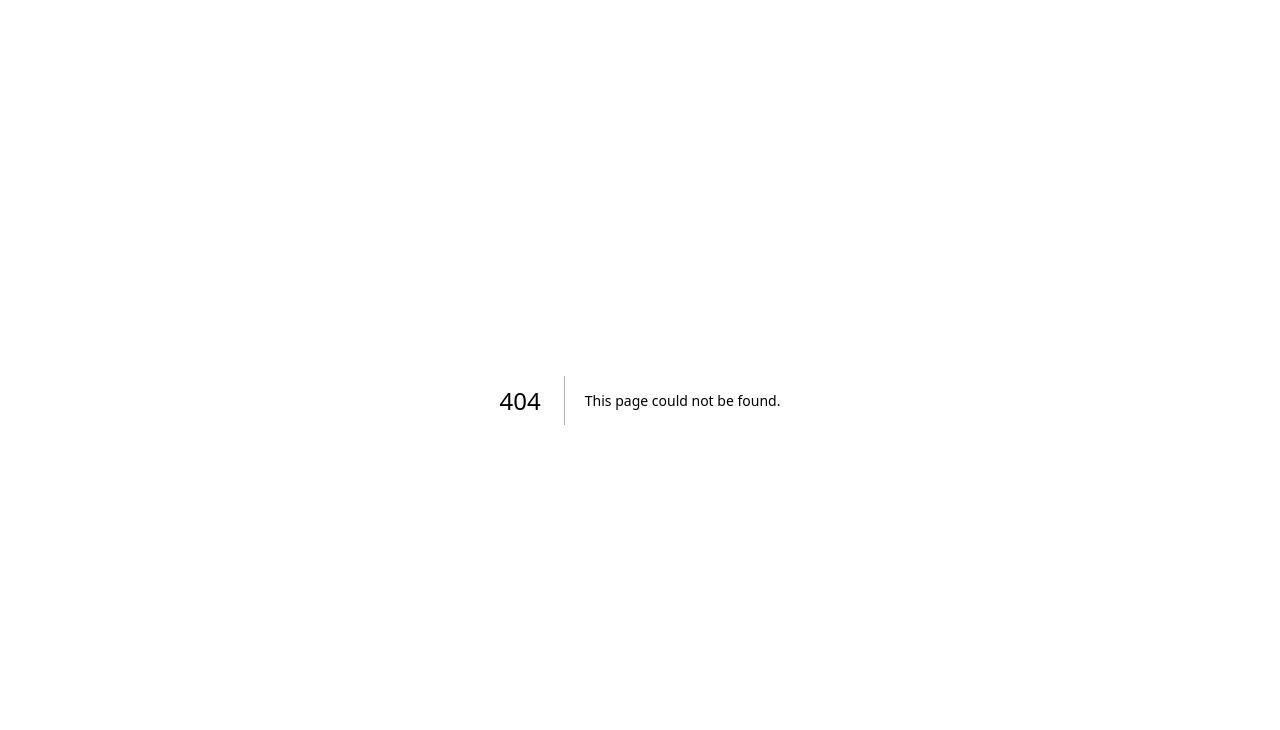
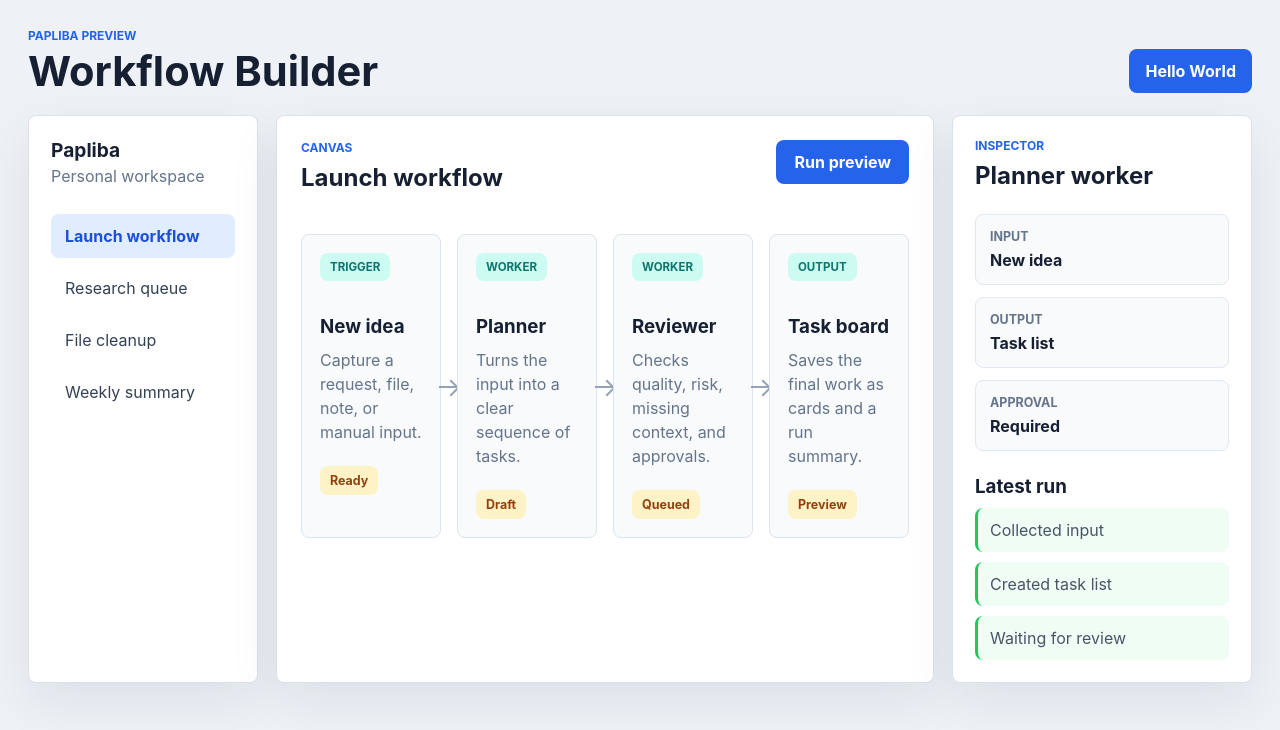
Before and after one commit to sunnybharne/papliba, a Next.js app in the folder src/Papliba.Web/: page /concept in a window 1280 px wide. Before the commit this address had no page. Shown: the top 730 px of the page. Built offline with nearby package versions, Linux system fonts and the light colour scheme.

Commit message:
feat: add workflow concept preview

```diff
--- /dev/null
+++ b/src/Papliba.Web/src/app/concept/concept.module.css
@@ -0,0 +1,263 @@
+.screen {
+  min-height: 100vh;
+  padding: 28px;
+  color: #172033;
+  background: #eef2f7;
+}
+
+.header {
+  display: flex;
+  gap: 20px;
+  align-items: flex-end;
+  justify-content: space-between;
+  max-width: 1280px;
+  margin: 0 auto 22px;
+}
+
+.eyebrow {
+  margin: 0 0 8px;
+  color: #2563eb;
+  font-size: 0.75rem;
+  font-weight: 700;
+  letter-spacing: 0;
+  text-transform: uppercase;
+}
+
+.header h1,
+.canvas h2,
+.inspector h2,
+.node h3,
+.runList h3 {
+  margin: 0;
+  color: #172033;
+}
+
+.header h1 {
+  font-size: 2.6rem;
+  line-height: 1;
+}
+
+.homeLink,
+.runButton {
+  border: 0;
+  border-radius: 8px;
+  color: #ffffff;
+  background: #2563eb;
+  font: inherit;
+  font-weight: 700;
+  text-decoration: none;
+}
+
+.homeLink {
+  padding: 12px 16px;
+}
+
+.runButton {
+  padding: 12px 18px;
+  cursor: pointer;
+}
+
+.workspace {
+  display: grid;
+  grid-template-columns: 230px minmax(460px, 1fr) 300px;
+  gap: 18px;
+  max-width: 1280px;
+  margin: 0 auto;
+}
+
+.sidebar,
+.canvas,
+.inspector {
+  min-height: 560px;
+  border: 1px solid #d8e0eb;
+  border-radius: 8px;
+  background: #ffffff;
+  box-shadow: 0 18px 50px rgba(15, 23, 42, 0.08);
+}
+
+.sidebar,
+.inspector {
+  padding: 22px;
+}
+
+.brandBlock {
+  display: grid;
+  gap: 4px;
+  margin-bottom: 28px;
+}
+
+.brandBlock strong {
+  color: #172033;
+  font-size: 1.2rem;
+}
+
+.brandBlock span {
+  color: #64748b;
+}
+
+.navList {
+  display: grid;
+  gap: 8px;
+}
+
+.navList a {
+  padding: 12px 14px;
+  border-radius: 8px;
+  color: #334155;
+  text-decoration: none;
+}
+
+.navList .activeItem {
+  color: #1d4ed8;
+  background: #e0ecff;
+  font-weight: 700;
+}
+
+.canvas {
+  padding: 24px;
+}
+
+.canvasHeader {
+  display: flex;
+  gap: 16px;
+  align-items: flex-start;
+  justify-content: space-between;
+  margin-bottom: 42px;
+}
+
+.nodeRail {
+  display: grid;
+  grid-template-columns: repeat(4, minmax(0, 1fr));
+  gap: 16px;
+}
+
+.node {
+  position: relative;
+  min-height: 250px;
+  padding: 18px;
+  border: 1px solid #dbe4ef;
+  border-radius: 8px;
+  background: #f8fafc;
+}
+
+.nodeType {
+  display: inline-flex;
+  margin-bottom: 34px;
+  padding: 7px 10px;
+  border-radius: 8px;
+  color: #0f766e;
+  background: #ccfbf1;
+  font-size: 0.72rem;
+  font-weight: 700;
+  text-transform: uppercase;
+}
+
+.node p {
+  margin: 10px 0 22px;
+  color: #64748b;
+  line-height: 1.5;
+}
+
+.node strong {
+  display: inline-flex;
+  padding: 7px 10px;
+  border-radius: 8px;
+  color: #92400e;
+  background: #fef3c7;
+  font-size: 0.78rem;
+}
+
+.connector {
+  position: absolute;
+  top: 50%;
+  right: -17px;
+  width: 18px;
+  height: 2px;
+  background: #94a3b8;
+}
+
+.connector::after {
+  position: absolute;
+  top: -4px;
+  right: 0;
+  width: 10px;
+  height: 10px;
+  border-top: 2px solid #94a3b8;
+  border-right: 2px solid #94a3b8;
+  content: "";
+  transform: rotate(45deg);
+}
+
+.details {
+  display: grid;
+  gap: 12px;
+  margin: 24px 0;
+}
+
+.details div {
+  padding: 14px;
+  border: 1px solid #e2e8f0;
+  border-radius: 8px;
+  background: #f8fafc;
+}
+
+.details dt {
+  margin-bottom: 6px;
+  color: #64748b;
+  font-size: 0.78rem;
+  font-weight: 700;
+  text-transform: uppercase;
+}
+
+.details dd {
+  margin: 0;
+  color: #172033;
+  font-weight: 700;
+}
+
+.runList {
+  display: grid;
+  gap: 10px;
+}
+
+.runList p {
+  margin: 0;
+  padding: 12px;
+  border-left: 3px solid #22c55e;
+  border-radius: 8px;
+  color: #475569;
+  background: #f0fdf4;
+}
+
+@media (max-width: 1240px) {
+  .workspace,
+  .nodeRail {
+    grid-template-columns: 1fr;
+  }
+
+  .sidebar,
+  .canvas,
+  .inspector,
+  .node {
+    min-height: auto;
+  }
+
+  .connector {
+    display: none;
+  }
+}
+
+@media (max-width: 640px) {
+  .screen {
+    padding: 18px;
+  }
+
+  .header,
+  .canvasHeader {
+    display: grid;
+  }
+
+  .header h1 {
+    font-size: 2.1rem;
+  }
+}
--- /dev/null
+++ b/src/Papliba.Web/src/app/concept/page.tsx
@@ -0,0 +1,122 @@
+import Link from "next/link";
+import styles from "./concept.module.css";
+
+const workflowNodes = [
+  {
+    type: "Trigger",
+    title: "New idea",
+    detail: "Capture a request, file, note, or manual input.",
+    status: "Ready",
+  },
+  {
+    type: "Worker",
+    title: "Planner",
+    detail: "Turns the input into a clear sequence of tasks.",
+    status: "Draft",
+  },
+  {
+    type: "Worker",
+    title: "Reviewer",
+    detail: "Checks quality, risk, missing context, and approvals.",
+    status: "Queued",
+  },
+  {
+    type: "Output",
+    title: "Task board",
+    detail: "Saves the final work as cards and a run summary.",
+    status: "Preview",
+  },
+];
+
+const runs = [
+  "Collected input",
+  "Created task list",
+  "Waiting for review",
+];
+
+export default function ConceptPage() {
+  return (
+    <main className={styles.screen}>
+      <header className={styles.header}>
+        <div>
+          <p className={styles.eyebrow}>Papliba Preview</p>
+          <h1>Workflow Builder</h1>
+        </div>
+        <Link className={styles.homeLink} href="/">
+          Hello World
+        </Link>
+      </header>
+
+      <section className={styles.workspace} aria-label="Papliba concept preview">
+        <aside className={styles.sidebar}>
+          <div className={styles.brandBlock}>
+            <strong>Papliba</strong>
+            <span>Personal workspace</span>
+          </div>
+
+          <nav className={styles.navList} aria-label="Workflow list">
+            <Link className={styles.activeItem} href="/concept">
+              Launch workflow
+            </Link>
+            <Link href="/concept">Research queue</Link>
+            <Link href="/concept">File cleanup</Link>
+            <Link href="/concept">Weekly summary</Link>
+          </nav>
+        </aside>
+
+        <section className={styles.canvas}>
+          <div className={styles.canvasHeader}>
+            <div>
+              <p className={styles.eyebrow}>Canvas</p>
+              <h2>Launch workflow</h2>
+            </div>
+            <button className={styles.runButton} type="button">
+              Run preview
+            </button>
+          </div>
+
+          <div className={styles.nodeRail}>
+            {workflowNodes.map((node, index) => (
+              <article className={styles.node} key={node.title}>
+                <span className={styles.nodeType}>{node.type}</span>
+                <h3>{node.title}</h3>
+                <p>{node.detail}</p>
+                <strong>{node.status}</strong>
+                {index < workflowNodes.length - 1 && (
+                  <span className={styles.connector} aria-hidden="true" />
+                )}
+              </article>
+            ))}
+          </div>
+        </section>
+
+        <aside className={styles.inspector}>
+          <p className={styles.eyebrow}>Inspector</p>
+          <h2>Planner worker</h2>
+
+          <dl className={styles.details}>
+            <div>
+              <dt>Input</dt>
+              <dd>New idea</dd>
+            </div>
+            <div>
+              <dt>Output</dt>
+              <dd>Task list</dd>
+            </div>
+            <div>
+              <dt>Approval</dt>
+              <dd>Required</dd>
+            </div>
+          </dl>
+
+          <div className={styles.runList}>
+            <h3>Latest run</h3>
+            {runs.map((run) => (
+              <p key={run}>{run}</p>
+            ))}
+          </div>
+        </aside>
+      </section>
+    </main>
+  );
+}
--- a/src/Papliba.Web/src/app/globals.css
+++ b/src/Papliba.Web/src/app/globals.css
@@ -30,10 +30,21 @@ body {
   width: min(100%, 520px);
   padding: 40px;
   border: 1px solid #d8e0eb;
-  border-radius: 18px;
+  border-radius: 8px;
   background: #ffffff;
   box-shadow: 0 18px 50px rgba(15, 23, 42, 0.08);
   text-align: center;
+}
+
+.hello-link {
+  display: inline-flex;
+  margin-top: 24px;
+  padding: 12px 16px;
+  border-radius: 8px;
+  color: #ffffff;
+  background: #2563eb;
+  font-weight: 700;
+  text-decoration: none;
 }
 
 .eyebrow {
@@ -41,7 +52,7 @@ body {
   color: #2563eb;
   font-size: 0.8rem;
   font-weight: 700;
-  letter-spacing: 0.08em;
+  letter-spacing: 0;
   text-transform: uppercase;
 }
 
--- a/src/Papliba.Web/src/app/page.tsx
+++ b/src/Papliba.Web/src/app/page.tsx
@@ -1,3 +1,5 @@
+import Link from "next/link";
+
 export default function Home() {
   return (
     <main className="page">
@@ -5,6 +7,9 @@ export default function Home() {
         <p className="eyebrow">Papliba</p>
         <h1>Hello World</h1>
         <p>This is the first Next.js screen for Papliba.</p>
+        <Link className="hello-link" href="/concept">
+          View concept preview
+        </Link>
       </section>
     </main>
   );
```
Also changed, not shown: 3 other files (tests, documents, lock files or other folders).
